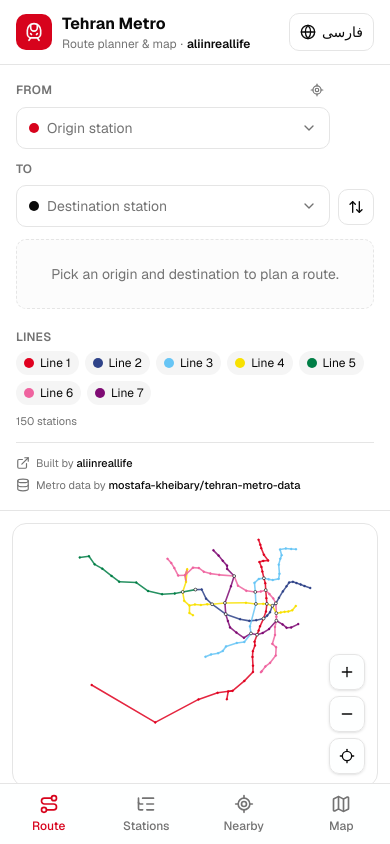
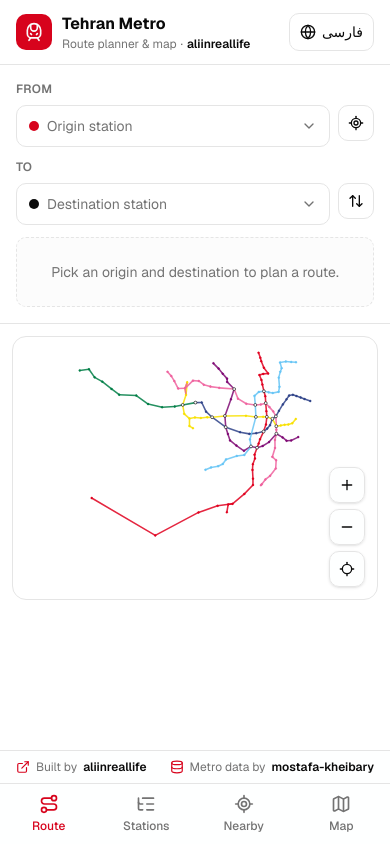
Before and after one commit to aliinreallife/metto, a Next.js app: page / in a window 390 px wide. Built offline with nearby package versions, Linux system fonts and the light colour scheme.

Commit message:
fix: sticky credits on route tab only, GPS button styled like swap button

```diff
--- a/app/page.tsx
+++ b/app/page.tsx
@@ -216,6 +216,34 @@ export default function Page() {
         )}
       </div>
 
+      {/* credits – pinned above tab bar, route tab only, mobile only */}
+      {tab === "route" && (
+        <div className="z-20 flex items-center justify-between border-t border-border bg-card/90 px-4 py-2 backdrop-blur md:hidden">
+          <a
+            href="https://github.com/aliinreallife"
+            target="_blank"
+            rel="noopener noreferrer"
+            className="flex items-center gap-1.5 text-xs transition-colors hover:text-foreground"
+          >
+            <ExternalLink className="size-3.5 text-primary" />
+            <span className="text-muted-foreground">{t.builtBy}</span>
+            <span className="font-semibold text-foreground">aliinreallife</span>
+          </a>
+          <a
+            href="https://github.com/mostafa-kheibary/tehran-metro-data"
+            target="_blank"
+            rel="noopener noreferrer"
+            className="flex items-center gap-1.5 text-xs transition-colors hover:text-foreground"
+          >
+            <Database className="size-3.5 text-primary" />
+            <span className="text-muted-foreground">{t.dataBy}</span>
+            <span className="font-semibold text-foreground">
+              mostafa-kheibary
+            </span>
+          </a>
+        </div>
+      )}
+
       {/* mobile bottom tab bar */}
       <nav className="z-20 grid grid-cols-4 border-t border-border bg-card/90 backdrop-blur md:hidden">
         {tabs.map((tb) => (
@@ -285,26 +313,12 @@ function RouteView({
   return (
     <div className="flex size-full flex-col overflow-y-auto md:min-h-0 md:flex-row md:overflow-hidden">
       <aside className="flex shrink-0 flex-col gap-3 border-b border-border bg-background p-4 md:w-[380px] md:overflow-y-auto md:border-b-0 md:border-e">
-        <div className="flex items-end gap-2">
-          <div className="flex flex-1 flex-col gap-2">
-            <div className="flex items-center justify-between">
+        <div className="flex flex-col gap-2">
           <label className="text-xs font-semibold uppercase tracking-wide text-muted-foreground">
             {t.from}
           </label>
-              <button
-                type="button"
-                onClick={locateOrigin}
-                disabled={locating}
-                aria-label="Use my location"
-                className="flex items-center gap-1 rounded-md px-1.5 py-0.5 text-[11px] font-medium text-muted-foreground transition-colors hover:bg-accent hover:text-foreground disabled:opacity-50"
-              >
-                {locating ? (
-                  <Loader2 className="size-3.5 animate-spin" />
-                ) : (
-                  <LocateFixed className="size-3.5" />
-                )}
-              </button>
-            </div>
+          <div className="flex gap-2">
+            <div className="flex-1">
               <StationCombobox
                 value={originId}
                 onChange={setOriginId}
@@ -312,9 +326,26 @@ function RouteView({
                 lang={lang}
                 accentClass="bg-primary"
               />
+            </div>
+            <button
+              type="button"
+              onClick={locateOrigin}
+              disabled={locating}
+              aria-label="Use my location"
+              className="flex size-9 shrink-0 items-center justify-center rounded-lg border border-border bg-background transition-colors hover:bg-accent disabled:opacity-50"
+            >
+              {locating ? (
+                <Loader2 className="size-4 animate-spin" />
+              ) : (
+                <LocateFixed className="size-4" />
+              )}
+            </button>
+          </div>
           <label className="mt-1 text-xs font-semibold uppercase tracking-wide text-muted-foreground">
             {t.to}
           </label>
+          <div className="flex gap-2">
+            <div className="flex-1">
               <StationCombobox
                 value={destId}
                 onChange={setDestId}
@@ -327,10 +358,11 @@ function RouteView({
               type="button"
               onClick={swap}
               aria-label={t.swap}
-            className="mb-0.5 flex size-9 items-center justify-center rounded-lg border border-border bg-background transition-colors hover:bg-accent"
+              className="flex size-9 shrink-0 items-center justify-center rounded-lg border border-border bg-background transition-colors hover:bg-accent"
             >
               <ArrowUpDown className="size-4" />
             </button>
+          </div>
         </div>
 
         <div className="flex flex-col gap-3">
@@ -394,7 +426,7 @@ function RouteView({
           )}
         </div>
 
-        <div className="mt-auto pt-2">
+        <div className="mt-auto hidden pt-2 md:block">
           <p className="mb-1.5 text-xs font-semibold uppercase tracking-wide text-muted-foreground">
             {t.lines}
           </p>
```
Lines whose indentation alone changed are shown as unchanged.
